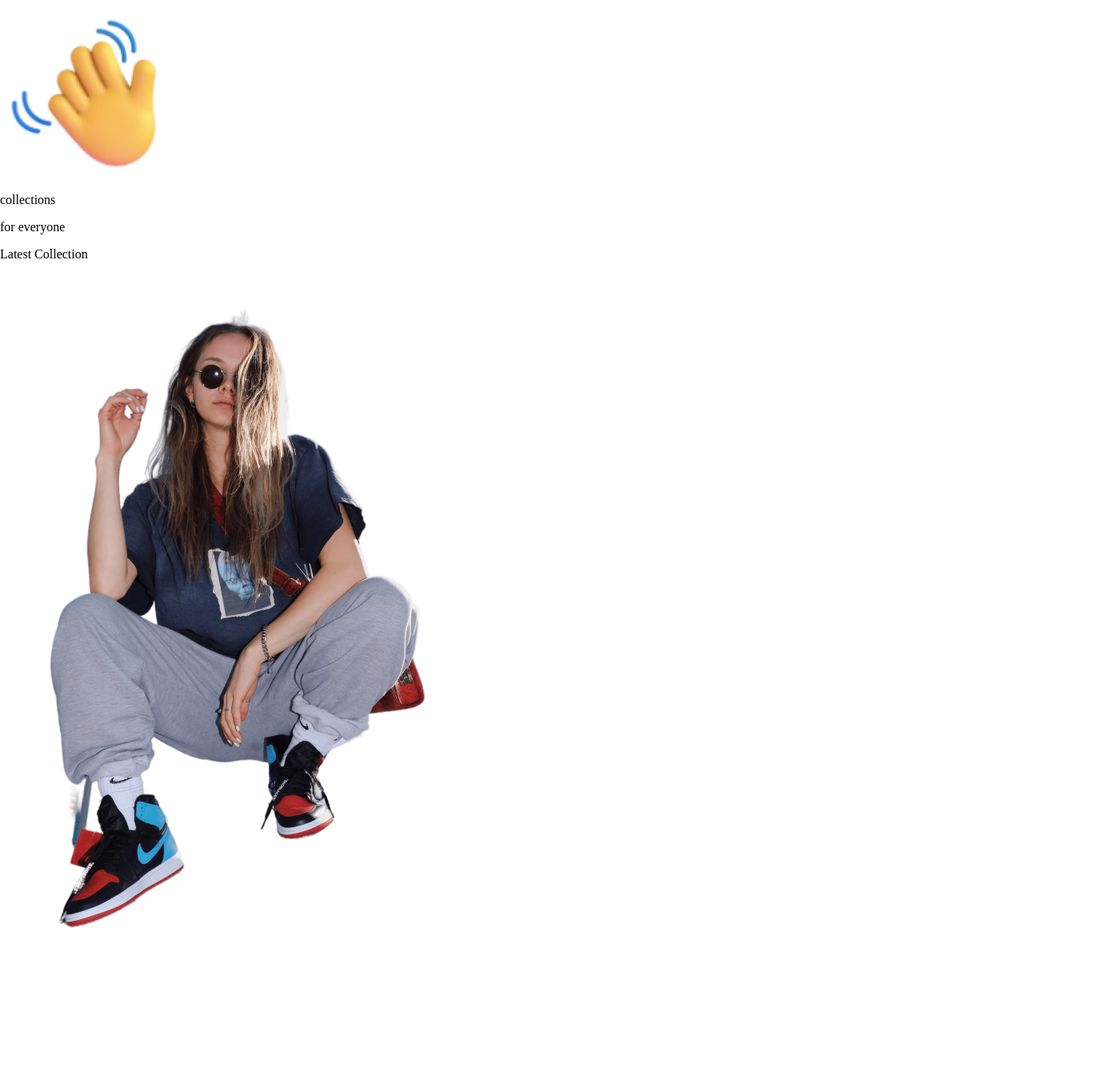
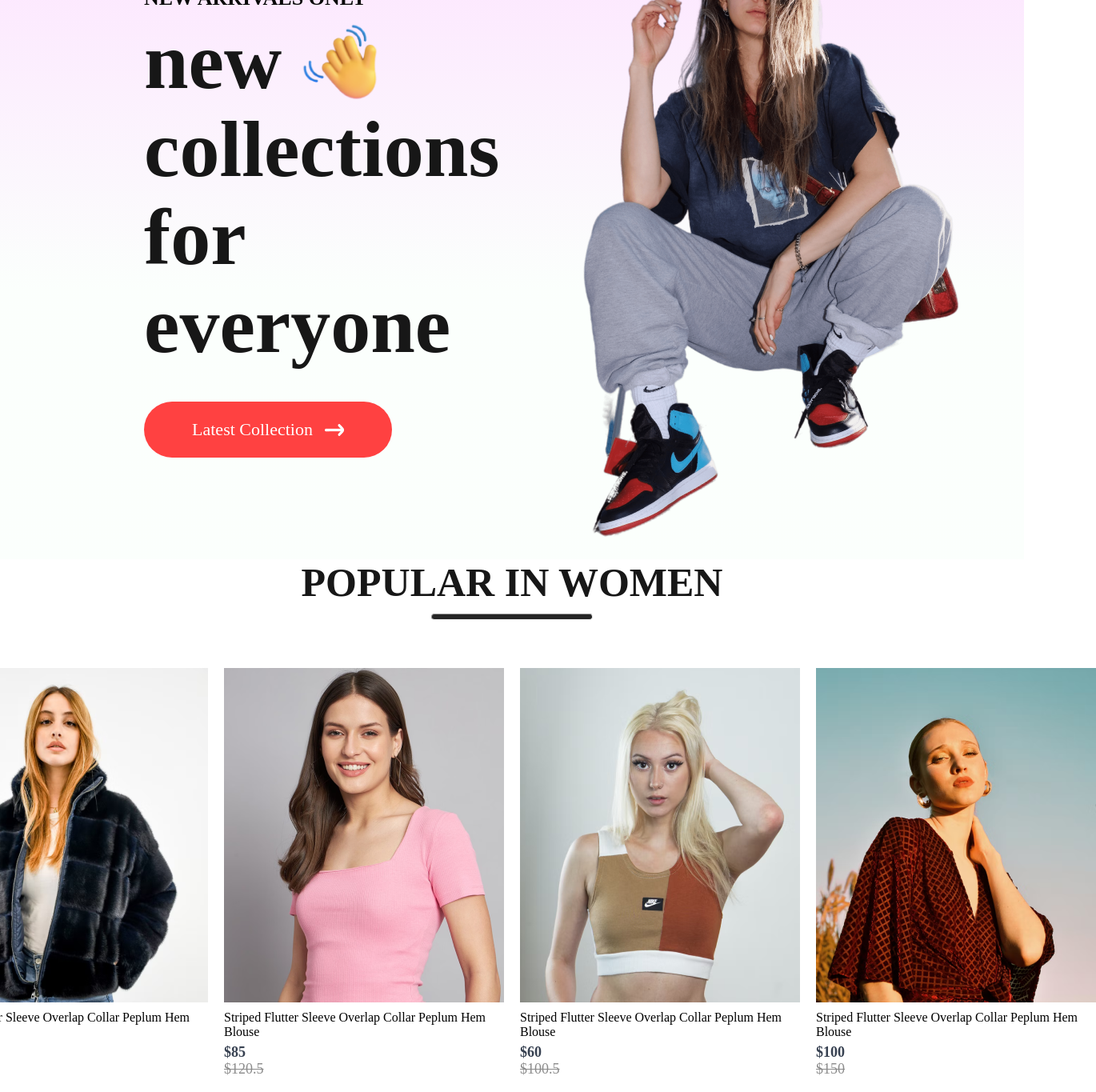
Before and after one commit to S121996/E-CommReact, a React (Create React App) app in the folder FrontEnd/my-app/: page / in a window 1280 px wide. Shown: the part 240-1605 px from the top of the page at 80% size, 1370 px wide, since content can reach past the window. Before the commit the page ends 1432 px from the top, so only its background shows below. Built offline with nearby package versions, Linux system fonts and the light colour scheme.

Commit message:
new components Popular

```diff
--- /dev/null
+++ b/FrontEnd/my-app/src/Components/Item/Item.css
@@ -0,0 +1,31 @@
+.item{
+    width:350px
+}
+
+.item p{
+    margin: 6px 0px;
+}
+
+.item-prices{
+    display: flex;
+    gap: 20px;
+}
+
+.item-price-new{
+    color:#374151;
+    font-size: 18px;
+    font-weight: 600;
+}
+
+.item-price-old{
+    color:#8c8c8c;
+    font-size: 18px;
+    font-weight: 500;
+    text-decoration: line-through;
+
+}
+
+.item:hover{
+    transform:scale(1.05) ;
+    transition: 0.6s;
+}
--- /dev/null
+++ b/FrontEnd/my-app/src/Components/Item/Item.jsx
@@ -0,0 +1,21 @@
+import React from 'react'
+import './Item.css'
+
+const Item = (props) => {
+  return (
+    <div className='item'>
+        <img src={props.image} alt=""/>
+        <p>{props.name}</p>
+        <div className="Item-prices">
+            <div className="item-price-new">
+                ${props.new_price}
+            </div>
+            <div className="item-price-old">
+            ${props.old_price}
+            </div>
+        </div>
+    </div>
+  )
+}
+
+export default Item
--- a/FrontEnd/my-app/src/Components/Navbar/Hero/Hero.css
+++ b/FrontEnd/my-app/src/Components/Navbar/Hero/Hero.css
@@ -0,0 +1,60 @@
+.hero
+{
+    height: 100;
+    background: linear-gradient(180deg,#fde1ff,#e1ffea22 60%);
+    display: flex;
+}
+
+.hero-left{
+    flex: 1;
+    display: flex;
+    flex-direction: column;
+    justify-content: center;
+    gap:10px;
+    padding-left: 180px;
+    line-height: 1.1;
+}
+
+.hero-left h2{
+    color:#090909;
+    font-size: 26px;
+    font-weight: 600;
+}
+
+.hero-left p{
+    color: #171717;
+    font-size: 100px;
+    font-weight:700 ;
+}
+
+.hero-hand-icon{
+    display: flex;
+    align-items: center;
+    gap: 20px;
+}
+
+.hero-hand-icon img{
+    width: 105px;
+}
+
+.hero-latest-btn{
+    display: flex;
+    justify-content: center;
+    align-items: center;
+    gap:15px;
+    width: 310px;
+    height: 70px;
+    border-radius: 75px;
+    margin-top: 30px;
+    background: #ff4141;
+    color: white;
+    font-size: 22px;
+    font-weight: 500;
+}
+
+.hero-right{
+    flex:1;
+    display: flex;
+    align-items: center;
+    justify-content: center;
+}
--- a/FrontEnd/my-app/src/Components/Navbar/Hero/Hero.jsx
+++ b/FrontEnd/my-app/src/Components/Navbar/Hero/Hero.jsx
@@ -9,9 +9,9 @@
   return (
     <div className='hero'>
         <div className='hero-left'>
-            <h2>New Arrivals only</h2>
+            <h2>NEW ARRIVALS ONLY</h2>
             <div>
-                <div className='hand-hand-icon'>
+                <div className='hero-hand-icon'>
                    <p>new</p>
                    <img src={hand_icon} alt=""/>
                 </div>
--- /dev/null
+++ b/FrontEnd/my-app/src/Components/Offers/Offers.jsx
@@ -0,0 +1,10 @@
+import React from 'react'
+import './Offers.css'
+
+const Offers = () => {
+  return (
+    <div className='offers'></div>
+  )
+}
+
+export default Offers
--- /dev/null
+++ b/FrontEnd/my-app/src/Components/Popular/Popular.css
@@ -0,0 +1,27 @@
+.popular{
+    display: flex;
+    flex-direction: column;
+    align-items: center;
+    gap: 10px;
+    height: 90vh;
+}
+
+.popular h1{
+    color:#171717;
+    font-size: 50px;
+    font-weight: 600;
+}
+
+.popular hr{
+    width: 200px;
+    height: 6px;
+    border-radius: 10px;
+    background: #252525;
+
+}
+
+.popular-item{
+    margin-top: 50px;
+    display: flex;
+    gap: 20px;
+}
--- /dev/null
+++ b/FrontEnd/my-app/src/Components/Popular/Popular.jsx
@@ -0,0 +1,22 @@
+import React from 'react'
+import './Popular.css'
+import data_product from '../Assets/data'
+import Item from '../Item/Item'
+
+const Popular = () => {
+  return (
+    <div className='popular'>
+        <h1>POPULAR IN WOMEN</h1>
+        <hr/>
+        <div className='popular-item'>
+            {data_product.map((item,i)=>{
+                return <Item key={i} id={item.id}
+                name={item.name} image={item.image}
+                new_price={item.new_price} old_price={item.old_price}/>
+            })}
+        </div>
+    </div>
+  )
+}
+
+export default Popular
--- a/FrontEnd/my-app/src/Pages/Shop.jsx
+++ b/FrontEnd/my-app/src/Pages/Shop.jsx
@@ -1,10 +1,14 @@
 import React from 'react'
 import Hero from '../Components/Navbar/Hero/Hero'
+import Popular from '../Components/Popular/Popular'
+import Offers from '../Components/Offers/Offers'
 
 const Shop = () => {
   return (
     <div>
       <Hero/>
+      <Popular/>
+      <Offers/>
     </div>
   )
 }
--- a/FrontEnd/my-app/src/index.css
+++ b/FrontEnd/my-app/src/index.css
@@ -1,3 +1,8 @@
+*{
+  margin: 0;
+}
+
+
 body {
   margin: 0;
   font-family: -apple-system, BlinkMacSystemFont, 'Segoe UI', 'Roboto', 'Oxygen',
```
Also changed, not shown: FrontEnd/my-app/src/Components/Offers/Offers.css (added).
